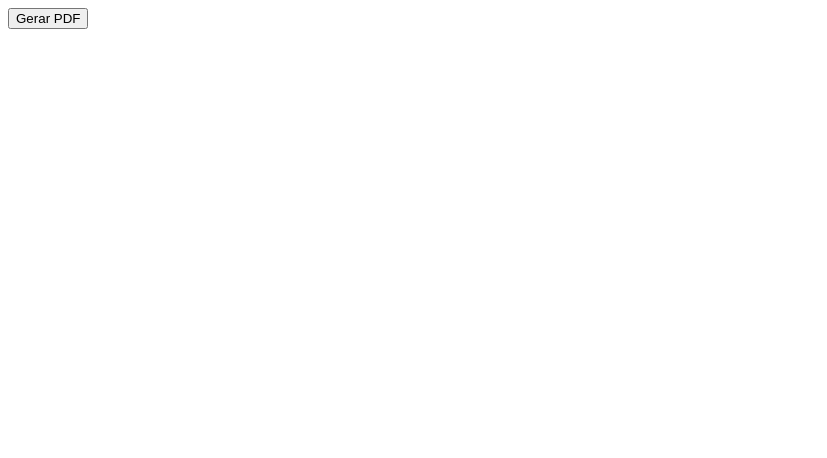
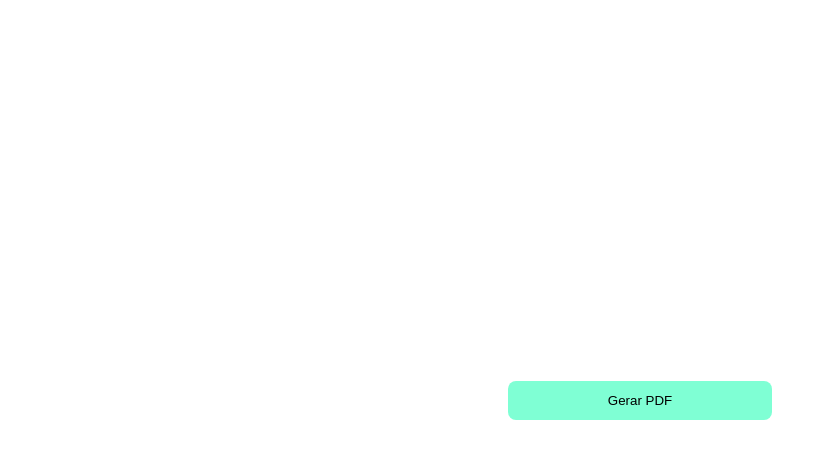
Before and after one commit to AguiarProgramacao/ApresentacaoImigrei, a plain HTML site: page index.html in a window 1280 px wide. Shown: the whole page, without its empty margins (0-827 px from the left). Drawn offline with nearby package versions, Linux system fonts and the light colour scheme.

Commit message:
styles.css

```diff
--- a/index.html
+++ b/index.html
@@ -4,6 +4,8 @@
 <head>
   <meta charset="UTF-8">
   <meta name="viewport" content="width=device-width, initial-scale=1.0">
+
+  <link rel="stylesheet" href="styles.css">
 
   <script src="https://cdnjs.cloudflare.com/ajax/libs/jspdf/2.5.1/jspdf.umd.min.js"></script>
 
--- a/styles.css
+++ b/styles.css
@@ -0,0 +1,16 @@
+body{
+  margin: 0;
+  padding: 0;
+  box-sizing: border-box;
+  height: 100vh;
+  display: flex;
+  align-items: center;
+  justify-content: center;
+}
+
+button{
+  padding: 12px 100px;
+  background-color: aquamarine;
+  border: none;
+  border-radius: 8px;
+}
```
